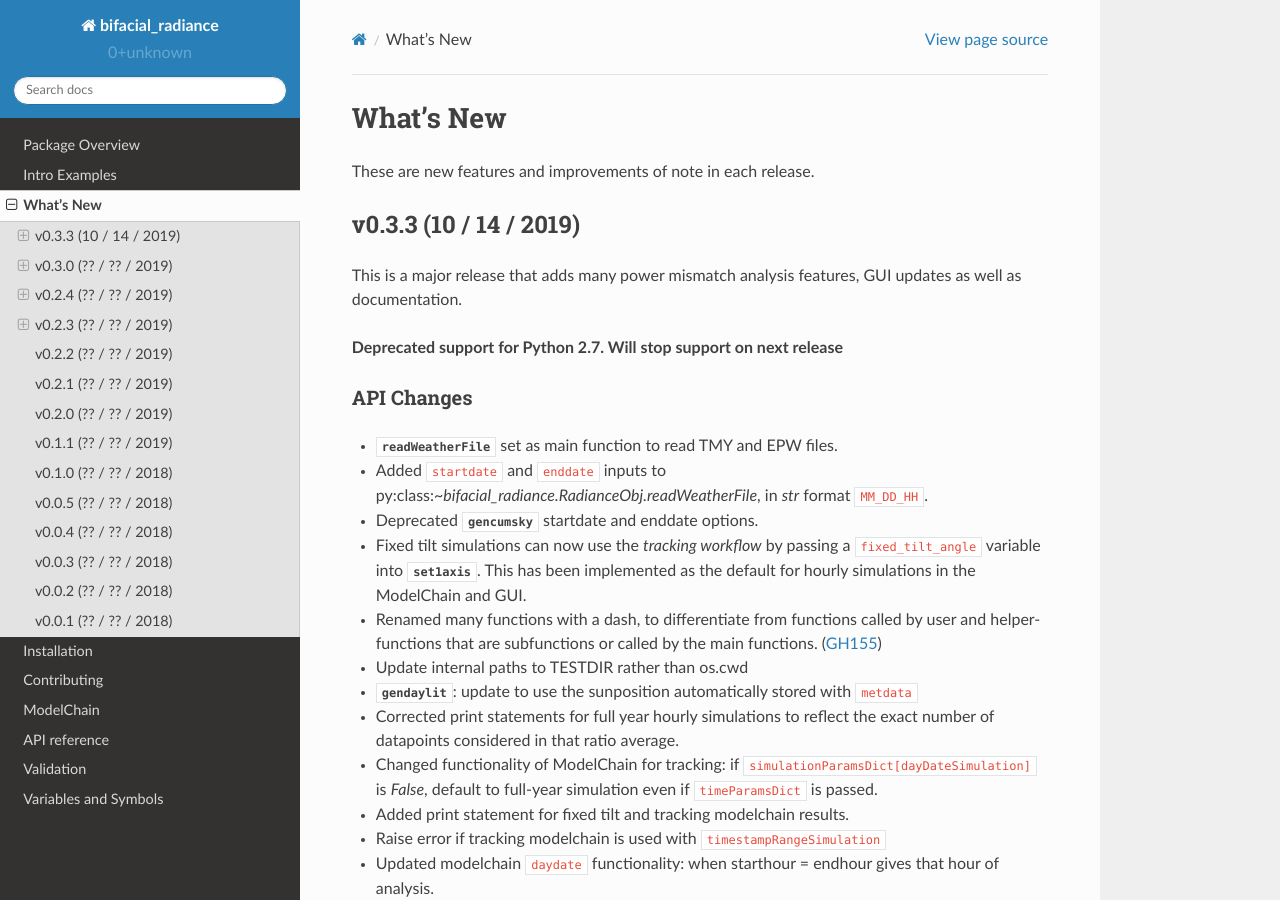
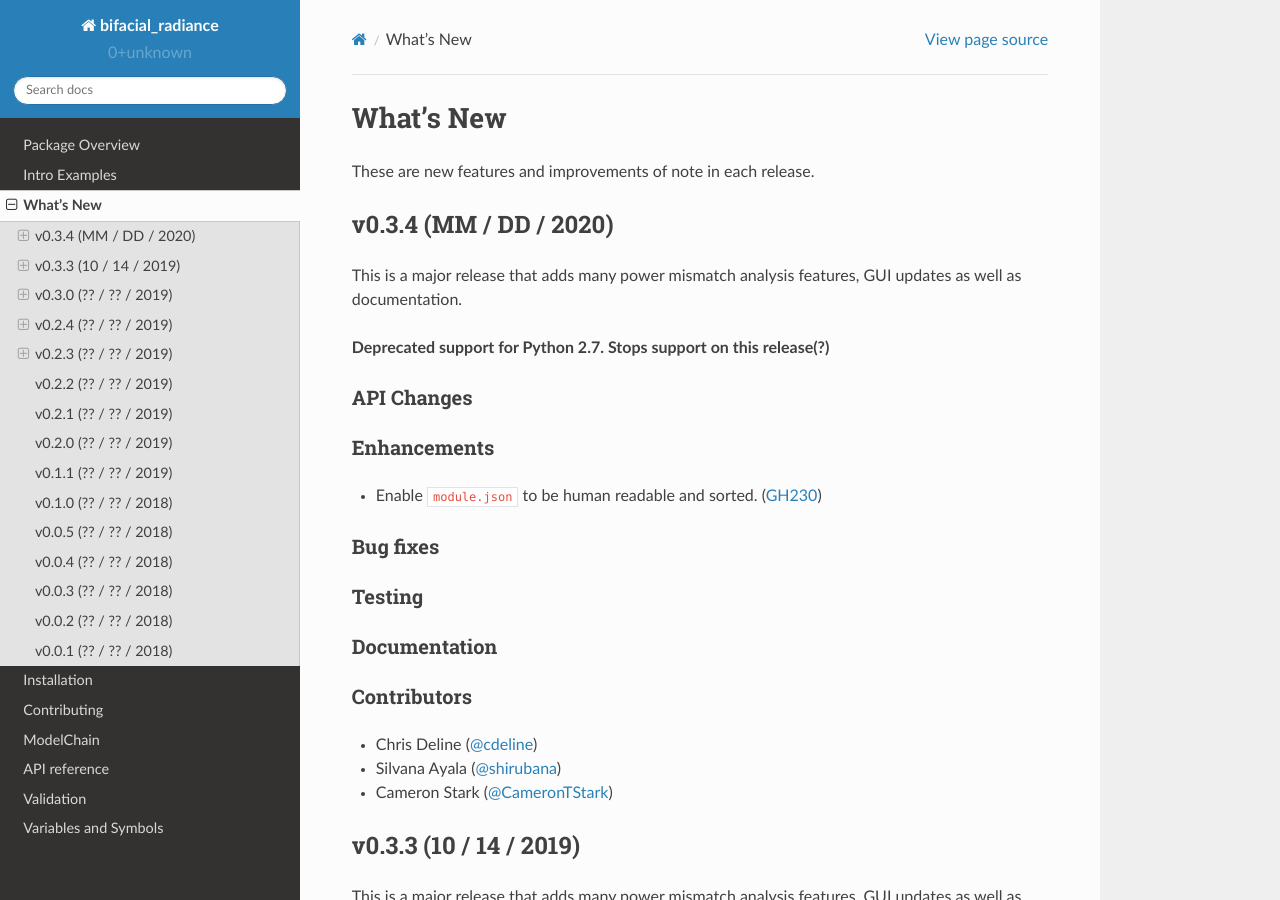
Before and after one commit to NREL/bifacial_radiance, a Sphinx documentation site: the page built from docs/sphinx/source/whatsnew.rst, in a window 1280 px wide and 900 px high. Built offline with Sphinx 7.4.7 and the Read the Docs theme 2.0.0, drawn with Linux system fonts in a browser that asks for light colours.

Commit message:
add to what's new

```diff
--- a/docs/sphinx/source/whatsnew.rst
+++ b/docs/sphinx/source/whatsnew.rst
@@ -6,6 +6,7 @@ What's New
 
 These are new features and improvements of note in each release.
 
+.. include:: whatsnew/v0.3.4.rst
 .. include:: whatsnew/v0.3.3.rst
 .. include:: whatsnew/v0.3.0.rst
 .. include:: whatsnew/v0.2.4.rst
--- /dev/null
+++ b/docs/sphinx/source/whatsnew/v0.3.4.rst
@@ -0,0 +1,34 @@
+.. _whatsnew_0304:
+
+v0.3.4 (MM / DD / 2020)
+------------------------
+
+This is a major release that adds many power mismatch analysis features, GUI updates as well as documentation.
+
+**Deprecated support for Python 2.7. Stops support on this release(?)**
+
+API Changes
+~~~~~~~~~~~
+
+
+Enhancements
+~~~~~~~~~~~~
+* Enable ``module.json`` to be human readable and sorted. (:issue:`230`)
+
+Bug fixes
+~~~~~~~~~
+
+
+Testing
+~~~~~~~
+
+
+Documentation
+~~~~~~~~~~~~~~
+
+
+Contributors
+~~~~~~~~~~~~
+* Chris Deline (:ghuser:`cdeline`)
+* Silvana Ayala (:ghuser:`shirubana`)
+* Cameron Stark (:ghuser:`CameronTStark`)
```
